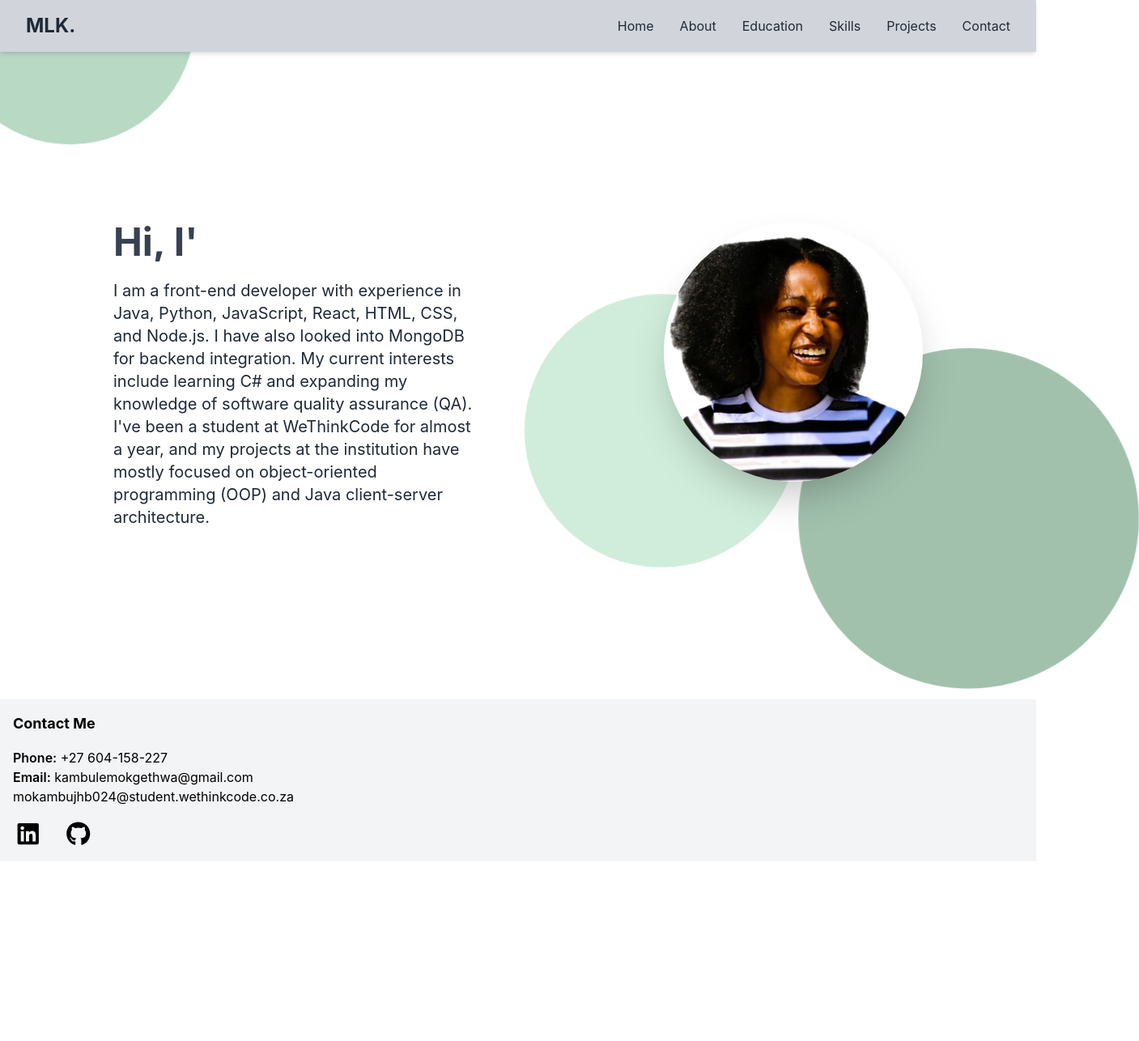
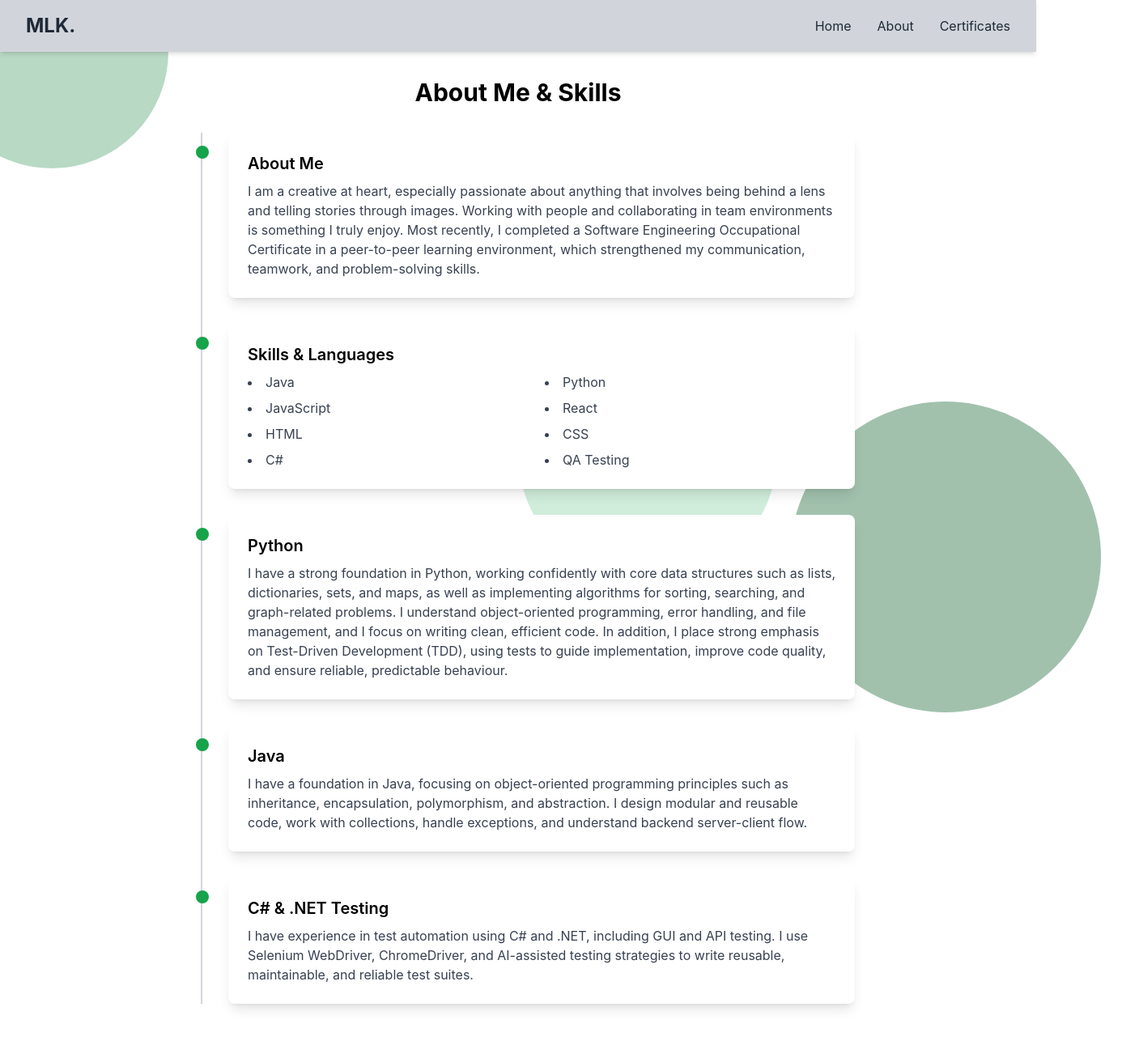
Before and after one commit to MoKambule/updated_portfolio, a React (Create React App) app: page /about in a window 1280 px wide. Shown: the top 1286 px of the page at 81% size, 1407 px wide, since content can reach past the window. Before the commit the page ends 1064 px from the top, so only its background shows below. Built offline with nearby package versions, Linux system fonts and the light colour scheme.

Commit message:
managed about me page to be on a different page from Home page

```diff
--- a/package.json
+++ b/package.json
@@ -7,12 +7,14 @@
     "@fortawesome/free-brands-svg-icons": "^7.1.0",
     "@fortawesome/react-fontawesome": "^3.1.1",
     "@heroicons/react": "^2.2.0",
+    "@material-tailwind/react": "^2.1.10",
     "@testing-library/dom": "^10.4.1",
     "@testing-library/jest-dom": "^6.9.1",
     "@testing-library/react": "^16.3.2",
     "@testing-library/user-event": "^13.5.0",
     "react": "^19.2.3",
     "react-dom": "^19.2.3",
+    "react-router-dom": "^7.13.0",
     "react-scripts": "5.0.1",
     "web-vitals": "^2.1.4"
   },
--- a/src/App.css
+++ b/src/App.css
@@ -49,6 +49,8 @@
   white-space: nowrap;
   border-right: 4px solid white;
   padding-right: 5px;
-  animation: typing 6s steps(30, end) infinite, /* typing loop */
+  animation: typing 6s steps(30, end) infinite,
              blink-caret 0.75s step-end infinite;
+  animation-fill-mode: both;
+
 }
--- a/src/App.js
+++ b/src/App.js
@@ -1,19 +1,21 @@
-
-import './App.css';
-import Navbar from './Components/Navbar';
-import Contact from './Components/Contact';
-import FloatingBlobs from  './Components/FloatingBlobs';
-import Home from './Components/Home';
+import { BrowserRouter as Router, Routes, Route } from "react-router-dom";
+import Home from "./Components/Home";
+import About from "./Components/About";
+import Contact from "./Components/Contact";
+import Navbar from "./Components/Navbar";
+import FloatingBlobs from "./Components/FloatingBlobs";
 
 function App() {
   return (
-    <div  >
-        <FloatingBlobs />
-        <Navbar/>
-        <Home/>
-        <Contact/>
-        {/* <section id="home"><Home/></section> */}
-    </div>
+<>
+  <FloatingBlobs />
+  <Navbar />
+
+  <Routes>
+    <Route path="/" element={<Home />} />
+    <Route path="/about" element={<About />} />
+  </Routes>
+</>
   );
 }
 
--- /dev/null
+++ b/src/Components/About.js
@@ -0,0 +1,99 @@
+import React from "react";
+
+function About() {
+   const skillsAndLanguages = [
+    "Java",
+    "Python",
+    "JavaScript",
+    "React",
+    "HTML",
+    "CSS",
+    "C#",
+    "QA Testing",
+  ];
+
+  return (
+  <div className="max-w-4xl mx-auto p-8">
+  <h1 className="text-3xl font-bold mb-8 text-center">About Me & Skills</h1>
+
+  <ul className="relative border-l-2 border-gray-300 ml-6">
+    {/* About Me */}
+    <li className="mb-8 pl-8 relative">
+      {/* Bullet */}
+      <span className="absolute left-0 top-4 w-4 h-4 bg-green-600 rounded-full -translate-x-1/2"></span>
+
+      {/* Card */}
+      <div className="bg-white shadow-lg rounded-lg p-6 hover:shadow-xl transition duration-300">
+        <h2 className="text-xl font-semibold mb-2">About Me</h2>
+        <p className="text-gray-700">
+          I am a creative at heart, especially passionate about anything that involves being behind a lens and telling stories through images.
+          Working with people and collaborating in team environments is something I truly enjoy.
+          Most recently, I completed a Software Engineering Occupational Certificate in a peer-to-peer learning environment,
+          which strengthened my communication, teamwork, and problem-solving skills.
+        </p>
+      </div>
+    </li>
+
+    {/* Skills & Languages */}
+    <li className="mb-8 pl-8 relative">
+      <span className="absolute left-0 top-4 w-4 h-4 bg-green-600 rounded-full -translate-x-1/2"></span>
+      <div className="bg-white shadow-lg rounded-lg p-6 hover:shadow-xl transition duration-300">
+        <h2 className="text-xl font-semibold mb-2">Skills & Languages</h2>
+        <ul className="list-disc list-inside text-gray-700 grid grid-cols-2 gap-2">
+          {["Java","Python","JavaScript","React","HTML","CSS","C#","QA Testing"].map((skill) => (
+            <li key={skill}>{skill}</li>
+          ))}
+        </ul>
+      </div>
+    </li>
+
+    {/* Python */}
+    <li className="mb-8 pl-8 relative">
+      <span className="absolute left-0 top-4 w-4 h-4 bg-green-600 rounded-full -translate-x-1/2"></span>
+      <div className="bg-white shadow-lg rounded-lg p-6 hover:shadow-xl transition duration-300">
+        <h2 className="text-xl font-semibold mb-2">Python</h2>
+        <p className="text-gray-700">
+          I have a strong foundation in Python, working confidently with core data structures
+          such as lists, dictionaries, sets, and maps, as well as implementing algorithms for
+          sorting, searching, and graph-related problems. I understand object-oriented programming,
+          error handling, and file management, and I focus on writing clean, efficient code.
+          In addition, I place strong emphasis on Test-Driven Development (TDD), using tests to guide
+          implementation, improve code quality, and ensure reliable, predictable behaviour.
+        </p>
+      </div>
+    </li>
+
+    {/* Java */}
+    <li className="mb-8 pl-8 relative">
+      <span className="absolute left-0 top-4 w-4 h-4 bg-green-600 rounded-full -translate-x-1/2"></span>
+      <div className="bg-white shadow-lg rounded-lg p-6 hover:shadow-xl transition duration-300">
+        <h2 className="text-xl font-semibold mb-2">Java</h2>
+        <p className="text-gray-700">
+          I have a foundation in Java, focusing on object-oriented programming principles such as inheritance,
+          encapsulation, polymorphism, and abstraction. I design modular and reusable code, work with collections,
+          handle exceptions, and understand backend server-client flow.
+        </p>
+      </div>
+    </li>
+
+    {/* C# & .NET */}
+    <li className="mb-8 pl-8 relative">
+      <span className="absolute left-0 top-4 w-4 h-4 bg-green-600 rounded-full -translate-x-1/2"></span>
+      <div className="bg-white shadow-lg rounded-lg p-6 hover:shadow-xl transition duration-300">
+        <h2 className="text-xl font-semibold mb-2">C# & .NET Testing</h2>
+        <p className="text-gray-700">
+          I have experience in test automation using C# and .NET, including GUI and API testing.
+          I use Selenium WebDriver, ChromeDriver, and AI-assisted testing strategies to write reusable,
+          maintainable, and reliable test suites.
+        </p>
+      </div>
+    </li>
+  </ul>
+</div>
+
+
+  );
+}
+
+
+export default About;
--- a/src/Components/Home.js
+++ b/src/Components/Home.js
@@ -1,25 +1,31 @@
 import React from 'react';
 import moPicture from './luaghingMo2.JPG';
+import { IconLinkButton } from "./LinkButton";
+import Contact from "./Contact";
+
+
 
 function Home() {
   return (
+    <>
     <section
+
       id="home"
-      className="flex flex-col md:flex-row items-center justify-center min-h-screen px-6 py-12 text-white"
+      className=" flex flex-col md:flex-row items-center justify-center min-h-screen px-6 py-12 text-white"
     >
       <div className="flex flex-col md:flex-row items-center md:items-start gap-6 md:gap-4">
         {/* About Me Text */}
         <div className="text-center md:text-left">
-            <h1 className="text-4xl md:text-5xl font-bold mb-4 text-gray-700 animate-typing overflow-hidden whitespace-nowrap border-r-4 border-r-black pr-5 text-black">
-            Hi, I'm Mokgethwa Kambule
-            </h1>
+         <h1 className="text-4xl md:text-5xl font-bold mb-4 text-gray-700    pr-5 text-black">
+  Hi, I'm Mokgethwa Kambule
+</h1>
 
           <p className="text-gray-800 text-lg md:text-xl leading-relaxed max-w-md">
-            I am a front-end developer with experience in Java, Python, JavaScript, React, HTML, CSS, and Node.js.
-            I have also looked into MongoDB for backend integration. My current interests include learning C# and
-            expanding my knowledge of software quality assurance (QA). I've been a student at WeThinkCode for almost
-            a year, and my projects at the institution have mostly focused on object-oriented programming (OOP) and
-            Java client-server architecture.
+         I am a creative at heart, especially passionate about anything that involves
+         being behind a lens and telling stories through images. Working with people and
+          collaborating in team environments is something I truly enjoy. Most recently,
+           I completed a Software Engineering Occupational Certificate in a peer-to-peer
+           learning environment, which strengthened my communication, teamwork, and problem-solving skills.
           </p>
         </div>
 
@@ -32,7 +38,11 @@ function Home() {
           />
         </div>
       </div>
+
     </section>
+     <Contact/>
+</>
+
   );
 }
 
--- /dev/null
+++ b/src/Components/LinkButton.js
@@ -0,0 +1,26 @@
+import { Button } from "@material-tailwind/react";
+import { Link } from "react-router-dom";
+
+export function IconLinkButton({ to, label }) {
+  return (
+    <Link to={to}>
+      <Button variant="text" className="flex items-center gap-2">
+        {label}
+        <svg
+          xmlns="http://www.w3.org/2000/svg"
+          fill="none"
+          viewBox="0 0 24 24"
+          strokeWidth={2}
+          stroke="currentColor"
+          className="h-5 w-5"
+        >
+          <path
+            strokeLinecap="round"
+            strokeLinejoin="round"
+            d="M17.25 8.25L21 12m0 0l-3.75 3.75M21 12H3"
+          />
+        </svg>
+      </Button>
+    </Link>
+  );
+}
--- a/src/Components/Navbar.js
+++ b/src/Components/Navbar.js
@@ -1,8 +1,12 @@
 import React, {useState} from 'react';
 import {Bars3Icon, XMarkIcon} from "@heroicons/react/24/outline";
+import { Link } from "react-router-dom";
+
+
 
 function Navbar() {
     const [open,setOpen] = useState(false);
+
 
     return (
         <nav className="bg-gray-300 sticky top-0 z-50 shadow-md">
@@ -12,12 +16,10 @@ function Navbar() {
                         <h1 className="text-2xl font-bold text-gray-800">MLK.</h1>
                     </div>
             <div className="hidden md:flex space-x-8 items-center">
-            <a href="#home" className="text-gray-800 hover:text-green-600">Home</a>
-            <a href="#about" className="text-gray-800 hover:text-green-600">About</a>
-            <a href="#education" className="text-gray-800 hover:text-green-600">Education</a>
-            <a href="#skills" className="text-gray-800 hover:text-green-600">Skills</a>
-            <a href="#projects" className="text-gray-800 hover:text-green-600">Projects</a>
-            <a href="#contact" className="text-gray-800 hover:text-green-600">Contact</a>
+            <Link to="/" className="text-gray-800 hover:text-green-600">Home</Link>
+            <Link to="/about" className="text-gray-800 hover:text-green-600">About</Link>
+            <a href="#Certificates" className="text-gray-800 hover:text-green-600">Certificates</a>
+
           </div>
 
           {/* mobile menu button */}
@@ -35,16 +37,21 @@ function Navbar() {
                 </div>
             </div>
                {/* Mobile Menu */}
-               {open && (
-                 <div className="md:hidden absolute right-0 top-full w-1/4 bg-gray-300 opacity-90 px-4 py-1 space-y-2 shadow-lg">
-                    <a href="#home" className="block text-gray-800 hover:text-green-600">Home</a>
-                    <a href="#about" className="block text-gray-800 hover:text-green-600">About</a>
-                    <a href="#education" className="block text-gray-800 hover:text-green-600">Education</a>
-                    <a href="#skills" className="block text-gray-800 hover:text-green-600">Skills</a>
-                    <a href="#projects" className="block text-gray-800 hover:text-green-600">Projects</a>
-                    <a href="#contact" className="block text-gray-800 hover:text-green-600">Contact</a>
-                  </div>
-               )}
+{open && (
+  <div className="md:hidden absolute right-0 top-full w-1/4 bg-gray-300 opacity-90 px-4 py-1 space-y-2 shadow-lg">
+    <Link to="/" onClick={() => setOpen(false)} className="block text-gray-800 hover:text-green-600">
+      Home
+    </Link>
+    <Link to="/about" onClick={() => setOpen(false)} className="block text-gray-800 hover:text-green-600">
+      About Me
+    </Link>
+    <a href="#Certificates" onClick={() => setOpen(false)} className="block text-gray-800 hover:text-green-600">
+      Certificates
+    </a>
+
+  </div>
+)}
+
         </nav>
 
     );
--- a/src/index.css
+++ b/src/index.css
@@ -10,6 +10,7 @@ body {
     sans-serif;
   -webkit-font-smoothing: antialiased;
   -moz-osx-font-smoothing: grayscale;
+  overflow-x: hidden;
 }
 
 code {
--- a/src/index.js
+++ b/src/index.js
@@ -1,17 +1,17 @@
-import React from 'react';
-import ReactDOM from 'react-dom/client';
-import './index.css';
-import App from './App';
-import reportWebVitals from './reportWebVitals';
+import React from "react";
+import ReactDOM from "react-dom/client";
+import { BrowserRouter } from "react-router-dom";
+import "./index.css";
+import App from "./App";
+import reportWebVitals from "./reportWebVitals";
 
-const root = ReactDOM.createRoot(document.getElementById('root'));
+const root = ReactDOM.createRoot(document.getElementById("root"));
 root.render(
-  <React.StrictMode>
-    <App />
-  </React.StrictMode>
+
+    <BrowserRouter>
+      <App />
+    </BrowserRouter>
+
 );
 
-// If you want to start measuring performance in your app, pass a function
-// to log results (for example: reportWebVitals(console.log))
-// or send to an analytics endpoint. Learn more: https://bit.ly/CRA-vitals
 reportWebVitals();
```
Also changed, not shown: 1 other file (tests, documents, lock files or other folders).
